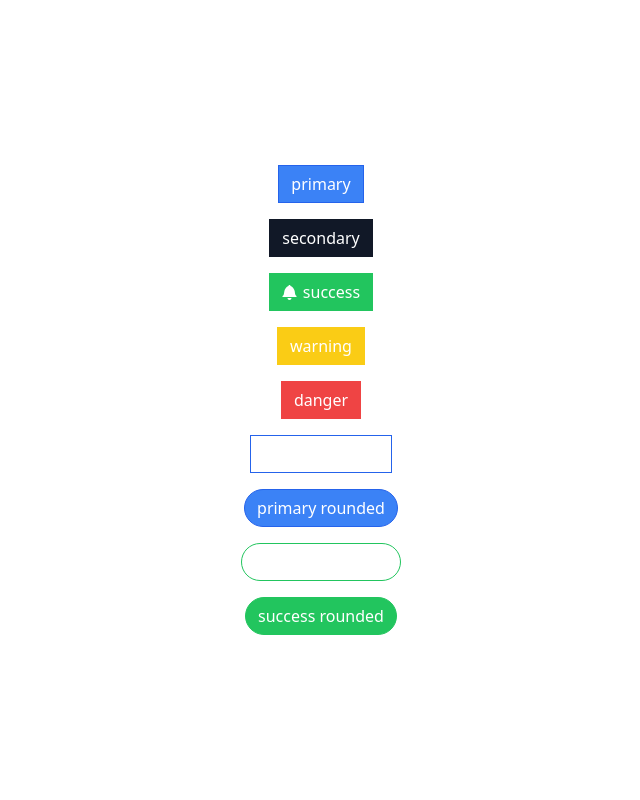
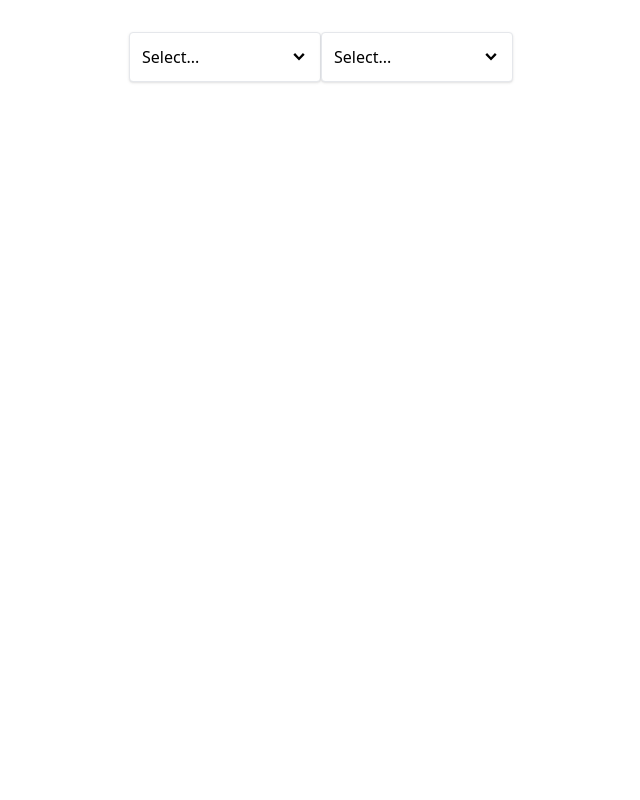
Before and after one commit to msa-ali/Custom-React-Components-and-Hooks, a React (Vite) app: page / in a window 1280 px wide. Shown: the top 800 px of the page, without its empty margins (319-959 px from the left). Built offline with nearby package versions, Linux system fonts and the light colour scheme.

Commit message:
dropdown changes

```diff
--- a/src/App.tsx
+++ b/src/App.tsx
@@ -1,32 +1,24 @@
-import Accordion from "./components/Accordion";
-import ButtonPage from "./pages/ButtonPage";
+import { useState } from "react";
+import Dropdown, { DropdownItem } from "./components/Dropdown";
+
 
 function App() {
+  const [selection, setSelection] = useState<DropdownItem | null>(null);
 
-  const items = [
-    {
-      id: 1,
-      label: 'Can I use React on a project',
-      content: 'React is Awesome. You can use React on any project you want.',
-    },
-    {
-      id: 2,
-      label: 'Can I use Javascript on a project',
-      content: 'Yes, Javascript is Awesome. You can use Javascript on any project you want.',
-    },
-    {
-      id: 3,
-      label: 'Can I use CSS on a project',
-      content: <span>Yes, <b>CSS</b> is Awesome. You can use CSS on any project you want.</span>,
-    }
+  const handleSelection = (option: DropdownItem) => setSelection(option);
+
+  const options = [
+    { label: 'Red', value: 'red' },
+    { label: 'Green', value: 'green' },
+    { label: 'Blue', value: 'blue' },
   ];
 
 
   return (
-    <div className="flex flex-col justify-center items-center">
-      <ButtonPage />
-      <div className=" w-3/5 mb-8">
-      <Accordion items={items} />
+    <div className="flex flex-col justify-center items-center mt-8">
+      <div className="flex justify-between">
+        <Dropdown options={options} value={selection} onChange={handleSelection} />
+        <Dropdown options={options} value={selection} onChange={handleSelection} />
       </div>
     </div>
   );
--- /dev/null
+++ b/src/components/Dropdown/index.tsx
@@ -0,0 +1,64 @@
+import { RefObject, useEffect, useRef, useState } from "react";
+import { GoChevronDown } from 'react-icons/go';
+import Panel from "../Panel";
+
+export type DropdownItem = {
+    label: string;
+    value: string;
+}
+
+type Props = {
+    options: DropdownItem[],
+    value: DropdownItem | null,
+    onChange: (option: DropdownItem) => void,
+}
+
+const Dropdown = ({ options, value, onChange }: Props) => {
+
+    const [isOpen, setIsOpen] = useState(false);
+    const dropdownRef = useRef<HTMLDivElement>(null);
+
+    useEffect(() => {
+        const handleDocumentClick = (event: MouseEvent) => {
+            if(!dropdownRef.current?.contains(event.target as any)) {
+                setIsOpen(false);
+            }
+        }
+        document.addEventListener('click', handleDocumentClick, true);
+        return () => document.removeEventListener('click', handleDocumentClick);
+    }, []);
+
+    const handleClick = () => {
+        setIsOpen(isOpen => !isOpen);
+    }
+
+    const handleOptionClick = (item: DropdownItem) => {
+        setIsOpen(false);
+        onChange(item);
+    }
+
+    const renderedOptions = options.map((option) => {
+        const { label, value } = option;
+        return (
+            <div className="hover:bg-sky-100 rounded cursor-pointer p-1" key={value} onClick={() => handleOptionClick(option)}>{label}</div>
+        );
+    });
+
+    return (
+        <div className="w-48 relative" ref={dropdownRef}>
+            <Panel
+                className="flex justify-between items-center cursor-pointer "
+                onClick={handleClick}>
+                {value?.label ?? 'Select...'} <GoChevronDown className="text-lg" />
+            </Panel>
+            {isOpen && (
+                <Panel className="absolute top-full">
+                    {renderedOptions}
+                </Panel>
+            )
+            }
+        </div>
+    );
+}
+
+export default Dropdown;
--- /dev/null
+++ b/src/components/Panel/index.tsx
@@ -0,0 +1,16 @@
+import classNames from "classnames";
+
+export interface Props extends React.DetailedHTMLProps<React.HTMLAttributes<HTMLDivElement>, HTMLDivElement> {
+
+};
+
+const Panel = ({children, className, ...rest}: Props) => {
+    const baseClass = 'border rounded p-3 shadow bg-white w-full';
+    return (
+        <div {...rest} className={classNames(baseClass, className)}>
+            {children}
+        </div>
+    );
+}
+
+export default Panel;
--- /dev/null
+++ b/src/pages/AccordionPage.tsx
@@ -0,0 +1,33 @@
+import Accordion from "../components/Accordion";
+
+function AccordionPage() {
+
+    const items = [
+        {
+            id: 1,
+            label: 'Can I use React on a project',
+            content: 'React is Awesome. You can use React on any project you want.',
+        },
+        {
+            id: 2,
+            label: 'Can I use Javascript on a project',
+            content: 'Yes, Javascript is Awesome. You can use Javascript on any project you want.',
+        },
+        {
+            id: 3,
+            label: 'Can I use CSS on a project',
+            content: <span>Yes, <b>CSS</b> is Awesome. You can use CSS on any project you want.</span>,
+        }
+    ];
+
+
+    return (
+        <div className="flex flex-col justify-center items-center">
+            <div className=" w-3/5 mb-8">
+                <Accordion items={items} />
+            </div>
+        </div>
+    );
+}
+
+export default AccordionPage;
```
